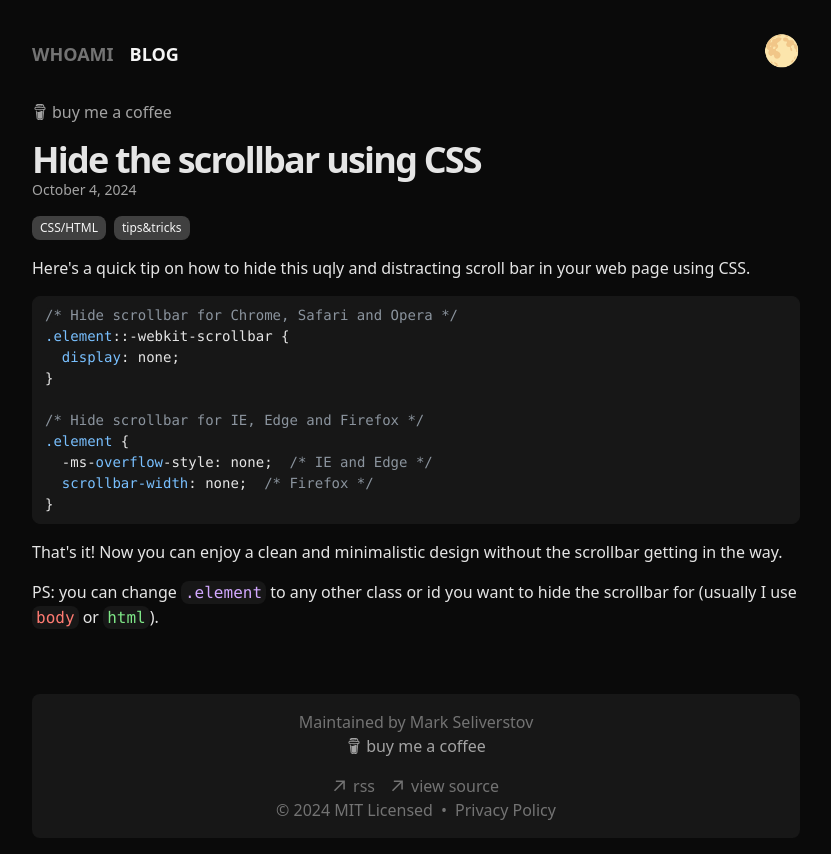
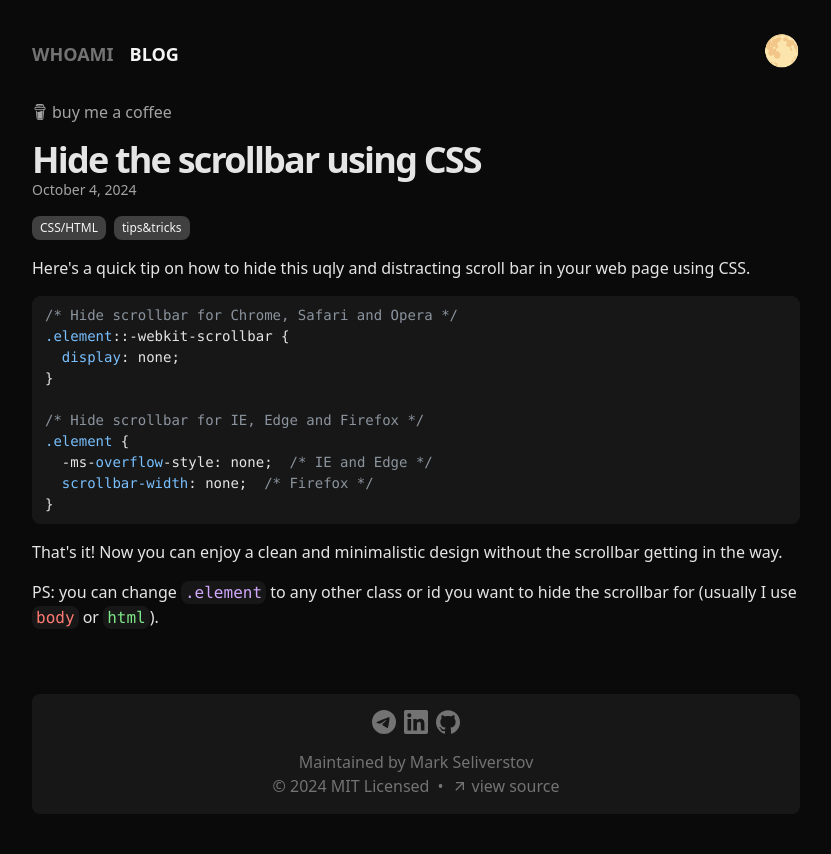
Before and after one commit to MarkSeliverstov/blog, a Next.js app: page /blog/hide-scrollbar-using-css in a window 1280 px wide. Shown: the whole page, without its empty margins (224-1055 px from the left). After the commit the page ends 830 px from the top, so only its background shows below. Built offline with nearby package versions, Linux system fonts and the light colour scheme.

Commit message:
chore: update footer

```diff
--- a/app/components/footer.tsx
+++ b/app/components/footer.tsx
@@ -1,59 +1,23 @@
-import { sourceCodeUrl } from "@/app/sitemap";
-import { BuyMeCoffee } from "@/app/components/buyMeCoffee";
-
-function ArrowIcon() {
-  return (
-    <svg
-      width="12"
-      height="12"
-      viewBox="0 0 12 12"
-      fill="none"
-      xmlns="http://www.w3.org/2000/svg"
-    >
-      <path
-        d="M2.07102 11.3494L0.963068 10.2415L9.2017 1.98864H2.83807L2.85227 0.454545H11.8438V9.46023H10.2955L10.3097 3.09659L2.07102 11.3494Z"
-        fill="currentColor"
-      />
-    </svg>
-  );
-}
+import Socials from "@/app/components/socials";
+import { siteMetadata } from "@/app/sitemap";
+import { MdArrowOutward } from "react-icons/md";
 
 export default function Footer() {
   return (
     <footer className="mt-16 mb-4 p-4 rounded-lg flex flex-col items-center bg-neutral-100 dark:bg-neutral-900 text-neutral-500">
+      <Socials className="text-2xl pb-4" />
       <p className="font-sm">Maintained by Mark Seliverstov</p>
-
-      <BuyMeCoffee />
-
-      <ul className="font-sm flex text-neutral-500 flex-row space-x-4">
-        <li>
+      <div className="flex items-center space-x-2">
+      <p className="mt-0">© {new Date().getFullYear()} MIT Licensed</p>
+      <span>•</span>
       <a
         className="flex items-center hover:text-blue-500"
         rel="noopener noreferrer"
         target="_blank"
-            href="/rss"
+        href={siteMetadata.sourceCodeUrl}
       >
-            <ArrowIcon />
-            <p className="ml-2">rss</p>
-          </a>
-        </li>
-        <li>
-          <a
-            className="flex items-center hover:text-blue-500"
-            rel="noopener noreferrer"
-            target="_blank"
-            href={sourceCodeUrl}
-          >
-            <ArrowIcon />
-            <p className="ml-2">view source</p>
-          </a>
-        </li>
-      </ul>
-      <div className="flex flex-row">
-        <p className="mt-0">© {new Date().getFullYear()} MIT Licensed</p>
-        <span className="mx-2">•</span>
-        <a href="/privacy" className="mt-0 hover:text-blue-500">
-          Privacy Policy
+        <MdArrowOutward />
+        <p className="ml-1">view source</p>
       </a>
       </div>
     </footer>
--- a/app/sitemap.ts
+++ b/app/sitemap.ts
@@ -1,7 +1,6 @@
 import { getBlogPosts } from "@/app/blog/utils";
 
 export const baseUrl = "https://mark.seliverstov.dev";
-export const sourceCodeUrl = "https://github.com/MarkSeliverstov/blog";
 
 export const siteMetadata = {
   title: "Mark Seliverstov",
```
Lines whose indentation alone changed are shown as unchanged.
